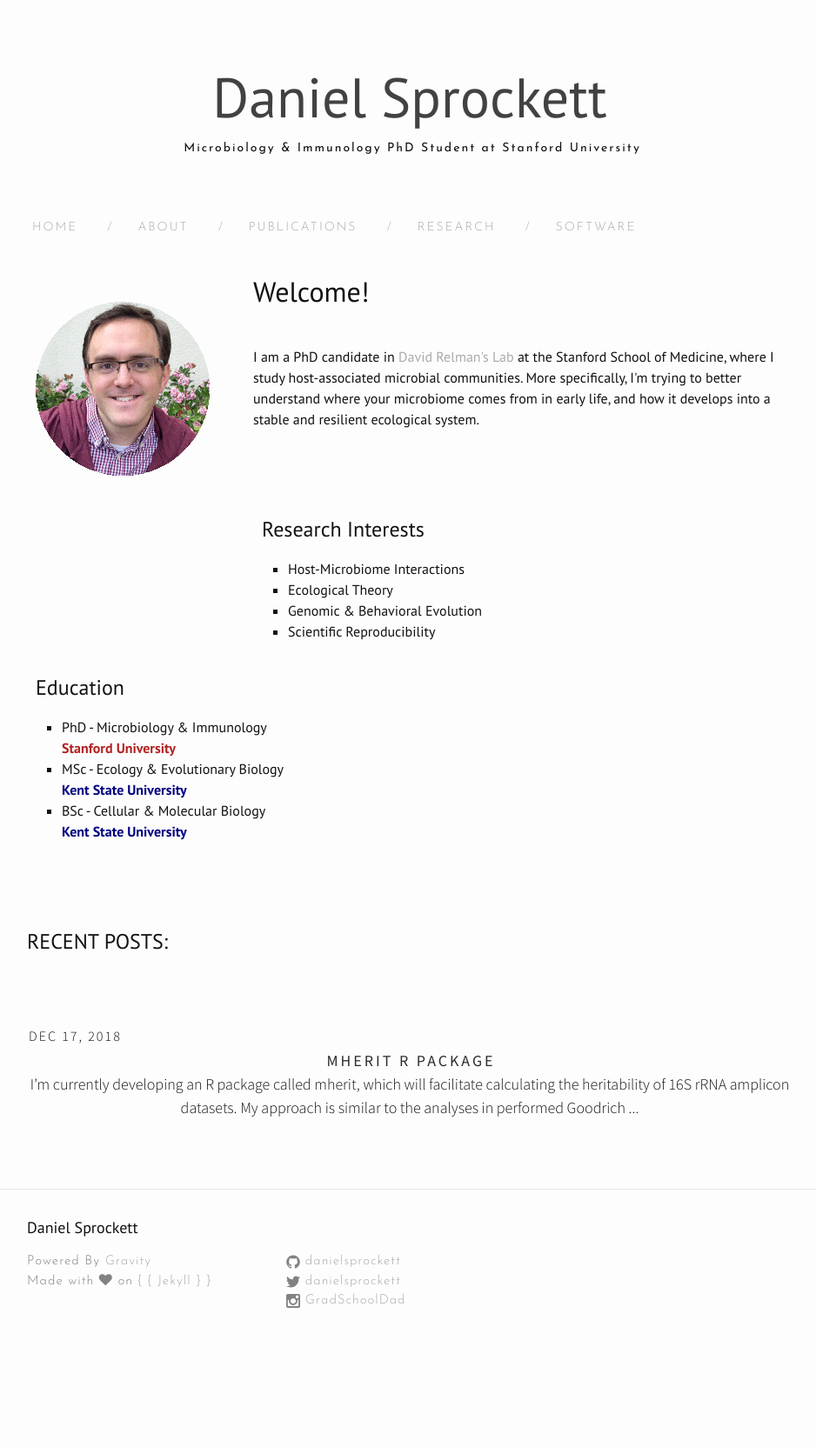
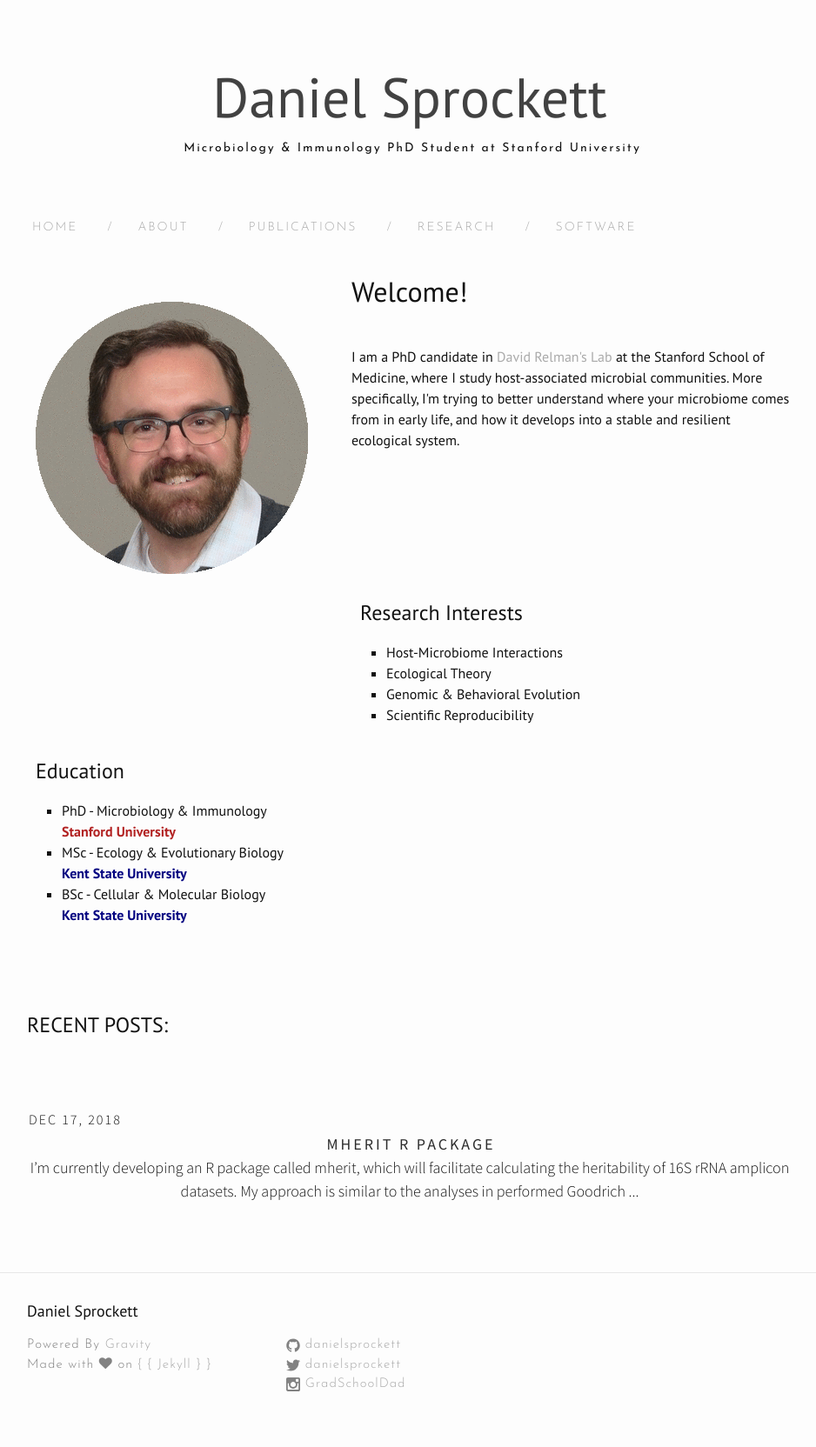
Before and after one commit to DanielSprockett/danielsprockett.github.io, a Jekyll site: the page built from index.html, in a window 1280 px wide. Shown: the whole page at 87% size, without its empty margins (169-1107 px from the left). Built offline with Jekyll 4.4.1, drawn with Linux system fonts in a browser that asks for light colours; nearby versions of some CDN libraries; the list of posts is cut into pages by our own code; before the commit the page ends 1568 px from its top, so only the background shows below that.

Commit message:
Update index.html

```diff
--- a/index.html
+++ b/index.html
@@ -4,13 +4,17 @@ layout: default
 
 <div class="home">
 
-<p><img src="/images/about_headshot.gif" alt="Dan Sprockett" style="float:left; padding: 75px 50px 50px 10px;">
+<p><img src="/images/about_headshot_beard.gif" alt="Dan Sprockett" style="float:left; padding: 75px 50px 50px 10px;">
   <br>
   <h1>Welcome!</h1>
   <br>
   I am a PhD candidate in <a href="http://med.stanford.edu/relmanlab.html">David Relman's Lab</a> at the Stanford School of Medicine, where I study host-associated microbial communities. More specifically, I'm trying to better understand where your microbiome comes from in early life, and how it develops into a stable and resilient ecological system.
   <br>
 </p>
+
+<br>
+<br>
+<br>
 
 <meta name="viewport" content="width=device-width, initial-scale=1">
 <style>
```
